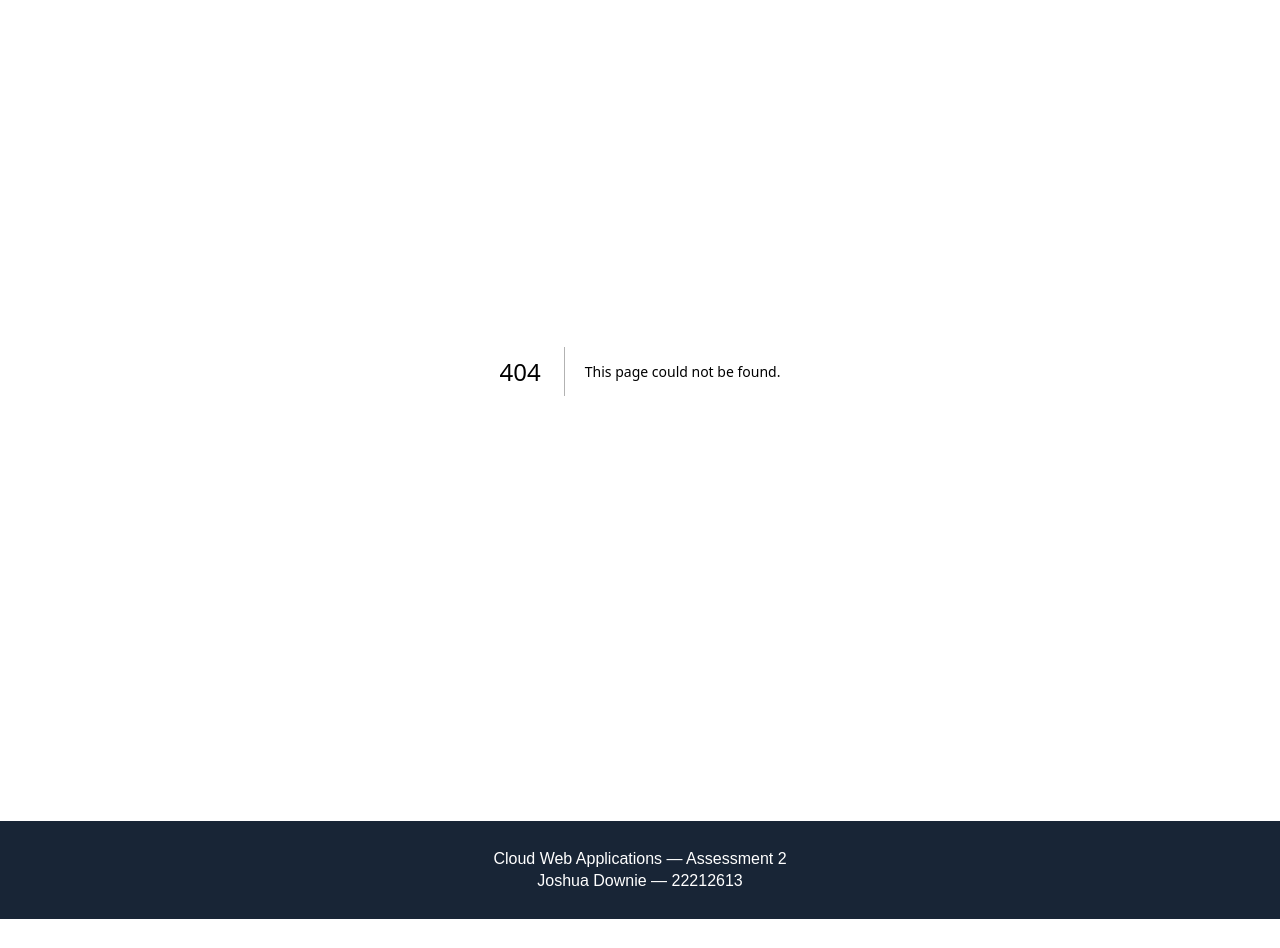
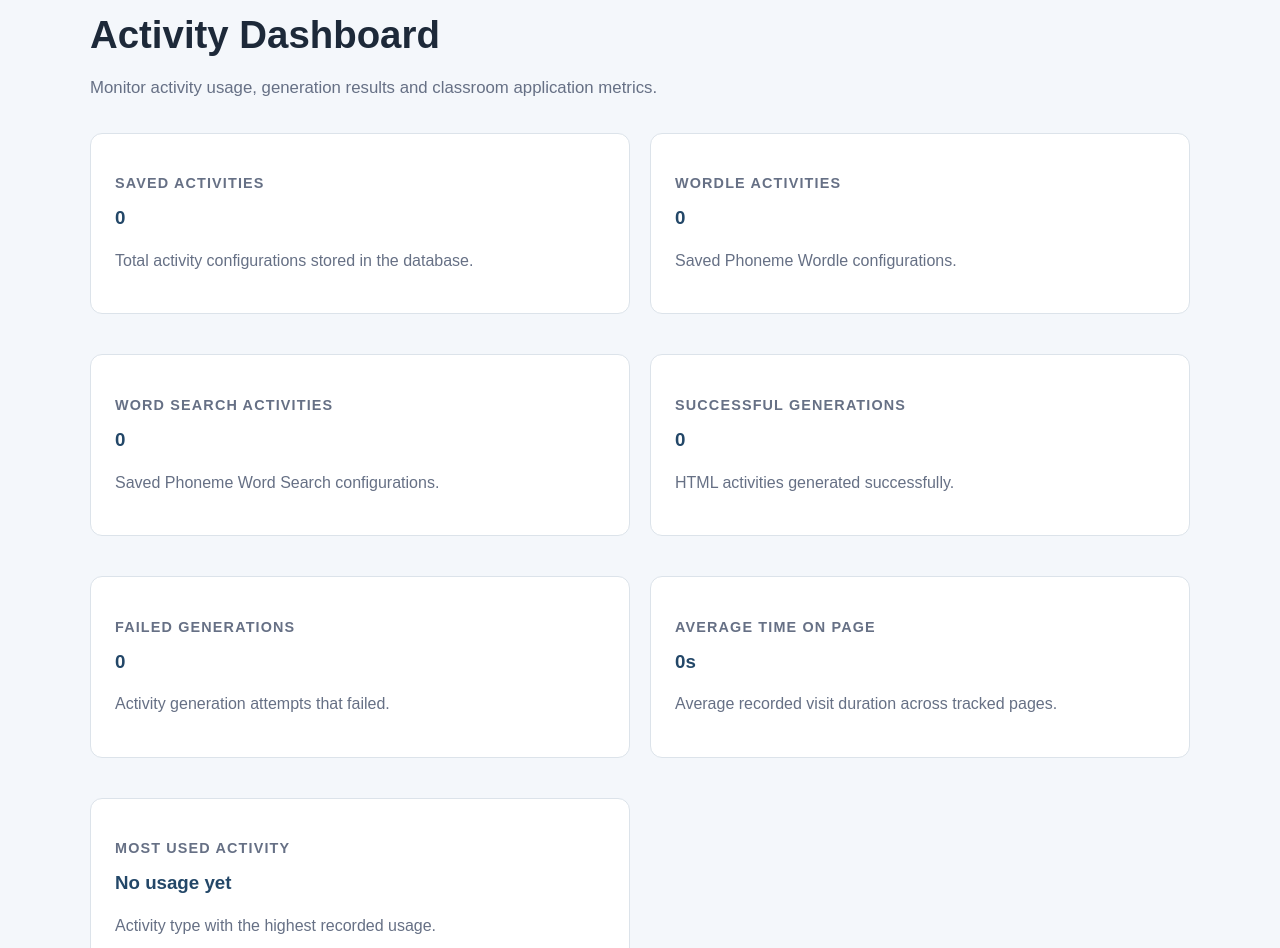
Before and after one commit to JoshuaD22212613/Cloud-Assessment-3, a Next.js app: page /dashboard in a window 1280 px wide. Before the commit this address had no page. Shown: the part 244-1192 px from the top of the page. Before the commit the page ends 1163 px from the top, so only its background shows below. Built offline with nearby package versions, Linux system fonts and the light colour scheme; no server answers; the database is empty.

Commit message:
Add database-driven activity dashboard

```diff
--- /dev/null
+++ b/app/dashboard/page.tsx
@@ -0,0 +1,22 @@
+import DashboardMetrics from "../../components/DashboardMetrics";
+
+export default function DashboardPage() {
+  return (
+    <div className="standard-page">
+      <section className="page-heading">
+        <p className="eyebrow">
+          Reporting & Observability
+        </p>
+
+        <h2>Activity Dashboard</h2>
+
+        <p>
+          Monitor activity usage, generation results and classroom
+          application metrics.
+        </p>
+      </section>
+
+      <DashboardMetrics />
+    </div>
+  );
+}
--- /dev/null
+++ b/components/DashboardMetrics.tsx
@@ -0,0 +1,238 @@
+"use client";
+
+import { useEffect, useState } from "react";
+
+type Metrics = {
+  totalActivities: number;
+  totalWordleActivities: number;
+  totalWordSearchActivities: number;
+  successfulGenerations: number;
+  failedGenerations: number;
+  averageTimeOnPage: number;
+  mostUsedActivityType:
+    | "WORDLE"
+    | "WORD_SEARCH"
+    | "NONE";
+};
+
+export default function DashboardMetrics() {
+  const [metrics, setMetrics] =
+    useState<Metrics | null>(null);
+
+  const [loading, setLoading] =
+    useState(true);
+
+  const [error, setError] =
+    useState("");
+
+  useEffect(() => {
+    async function loadMetrics() {
+      try {
+        setLoading(true);
+        setError("");
+
+        const response = await fetch(
+          "/api/metrics",
+          {
+            cache: "no-store",
+          }
+        );
+
+        if (!response.ok) {
+          throw new Error(
+            "Failed to load dashboard metrics."
+          );
+        }
+
+        const data: Metrics =
+          await response.json();
+
+        setMetrics(data);
+      } catch (error) {
+        console.error(
+          "Failed to load dashboard metrics:",
+          error
+        );
+
+        setError(
+          "Unable to load dashboard data. Please check the application and database."
+        );
+      } finally {
+        setLoading(false);
+      }
+    }
+
+    loadMetrics();
+  }, []);
+
+  function formatActivityType(
+    activityType:
+      | "WORDLE"
+      | "WORD_SEARCH"
+      | "NONE"
+  ) {
+    if (activityType === "WORDLE") {
+      return "Wordle";
+    }
+
+    if (
+      activityType === "WORD_SEARCH"
+    ) {
+      return "Word Search";
+    }
+
+    return "No usage yet";
+  }
+
+  if (loading) {
+    return (
+      <section className="info-card">
+        <h3>Loading dashboard...</h3>
+
+        <p>
+          Retrieving reporting and
+          usage metrics.
+        </p>
+      </section>
+    );
+  }
+
+  if (error || !metrics) {
+    return (
+      <section className="info-card">
+        <h3>Dashboard unavailable</h3>
+
+        <p>
+          {error ||
+            "Dashboard metrics could not be loaded."}
+        </p>
+      </section>
+    );
+  }
+
+  return (
+    <section>
+      <div className="info-grid">
+        <article className="info-card">
+          <p className="eyebrow">
+            Saved Activities
+          </p>
+
+          <h3>
+            {metrics.totalActivities}
+          </h3>
+
+          <p>
+            Total activity
+            configurations stored in
+            the database.
+          </p>
+        </article>
+
+        <article className="info-card">
+          <p className="eyebrow">
+            Wordle Activities
+          </p>
+
+          <h3>
+            {
+              metrics.totalWordleActivities
+            }
+          </h3>
+
+          <p>
+            Saved Phoneme Wordle
+            configurations.
+          </p>
+        </article>
+
+        <article className="info-card">
+          <p className="eyebrow">
+            Word Search Activities
+          </p>
+
+          <h3>
+            {
+              metrics.totalWordSearchActivities
+            }
+          </h3>
+
+          <p>
+            Saved Phoneme Word Search
+            configurations.
+          </p>
+        </article>
+
+        <article className="info-card">
+          <p className="eyebrow">
+            Successful Generations
+          </p>
+
+          <h3>
+            {
+              metrics.successfulGenerations
+            }
+          </h3>
+
+          <p>
+            HTML activities generated
+            successfully.
+          </p>
+        </article>
+
+        <article className="info-card">
+          <p className="eyebrow">
+            Failed Generations
+          </p>
+
+          <h3>
+            {
+              metrics.failedGenerations
+            }
+          </h3>
+
+          <p>
+            Activity generation
+            attempts that failed.
+          </p>
+        </article>
+
+        <article className="info-card">
+          <p className="eyebrow">
+            Average Time on Page
+          </p>
+
+          <h3>
+            {
+              metrics.averageTimeOnPage
+            }
+            s
+          </h3>
+
+          <p>
+            Average recorded visit
+            duration across tracked
+            pages.
+          </p>
+        </article>
+
+        <article className="info-card">
+          <p className="eyebrow">
+            Most Used Activity
+          </p>
+
+          <h3>
+            {formatActivityType(
+              metrics.mostUsedActivityType
+            )}
+          </h3>
+
+          <p>
+            Activity type with the
+            highest recorded usage.
+          </p>
+        </article>
+      </div>
+    </section>
+  );
+}
--- a/components/Navbar.tsx
+++ b/components/Navbar.tsx
@@ -11,41 +11,78 @@ export default function Navbar() {
   }
 
   return (
-    <nav className="navbar" aria-label="Main navigation">
+    <nav
+      className="navbar"
+      aria-label="Main navigation"
+    >
       <div className="nav-content">
         <div className="main-nav-links">
-          <Link href="/" onClick={closeMenu}>
+          <Link
+            href="/"
+            onClick={closeMenu}
+          >
             Home
           </Link>
 
-          <Link href="/wordle" onClick={closeMenu}>
+          <Link
+            href="/wordle"
+            onClick={closeMenu}
+          >
             Wordle
           </Link>
 
-          <Link href="/word-search" onClick={closeMenu}>
+          <Link
+            href="/word-search"
+            onClick={closeMenu}
+          >
             Word Search
+          </Link>
+
+          <Link
+            href="/dashboard"
+            onClick={closeMenu}
+          >
+            Dashboard
           </Link>
         </div>
 
         <button
           type="button"
           className="menu-button"
-          onClick={() => setMenuOpen(!menuOpen)}
+          onClick={() =>
+            setMenuOpen(!menuOpen)
+          }
           aria-expanded={menuOpen}
           aria-controls="compact-menu"
-          aria-label={menuOpen ? "Close navigation menu" : "Open navigation menu"}
+          aria-label={
+            menuOpen
+              ? "Close navigation menu"
+              : "Open navigation menu"
+          }
         >
-          <span aria-hidden="true">☰</span>
+          <span aria-hidden="true">
+            ☰
+          </span>
+
           <span>Menu</span>
         </button>
 
         {menuOpen && (
-          <div id="compact-menu" className="compact-menu">
-            <Link href="/about" onClick={closeMenu}>
+          <div
+            id="compact-menu"
+            className="compact-menu"
+          >
+            <Link
+              href="/about"
+              onClick={closeMenu}
+            >
               About
             </Link>
 
-            <Link href="/settings" onClick={closeMenu}>
+            <Link
+              href="/settings"
+              onClick={closeMenu}
+            >
               Settings
             </Link>
           </div>
```
